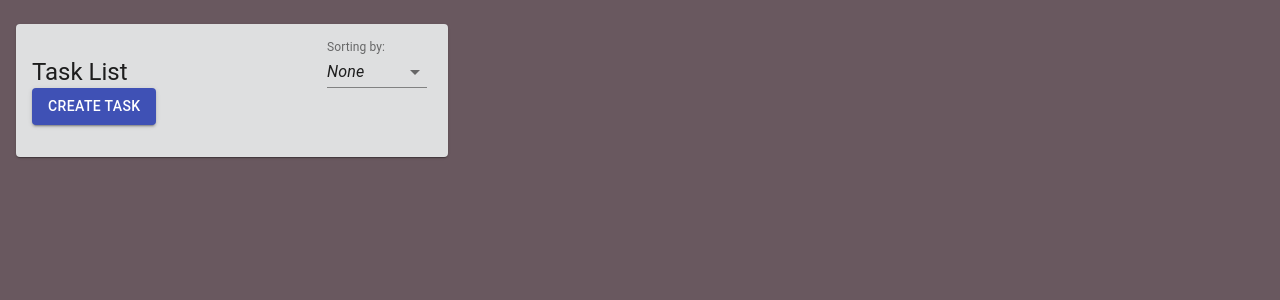
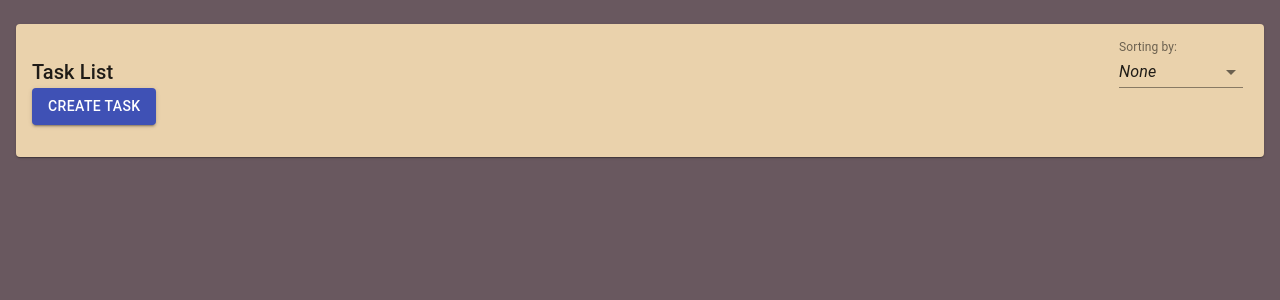
Before and after one commit to kkchu791/material-todo, a React (Create React App) app: page / in a window 1280 px wide. Shown: the top 300 px of the page. Built offline with nearby package versions, Linux system fonts and the light colour scheme.

Commit message:
Fix sorting bug where new items created are not sorted

```diff
--- a/src/components/TaskForm.js
+++ b/src/components/TaskForm.js
@@ -1,4 +1,4 @@
-import React, {useState} from 'react';
+ import React, {useState} from 'react';
 import { makeStyles } from '@material-ui/core/styles';
 import TextField from '@material-ui/core/TextField';
 import Button from '@material-ui/core/Button';
@@ -79,7 +79,7 @@ const TaskForm = ({
             <option></option>
             <option value={1}>low</option>
             <option value={2}>medium</option>
-            <option value={3}>hard</option>
+          <option value={3}>high</option>
           </Select>
           <FormHelperText>Required</FormHelperText>
         </FormControl>
--- a/src/components/TaskItem.js
+++ b/src/components/TaskItem.js
@@ -13,6 +13,7 @@ const useStyles = makeStyles({
     margin: "8px 0",
     display: "flex",
     alignItems: "center",
+    background: "#9CAFB7",
   },
   cardContent: {
     padding: "4px 10px",
@@ -37,7 +38,7 @@ const TaskItem = ({
           {task.description}
         </Typography>
         <Typography  color="textSecondary" variant="body2" component="p">
-          {`priority: (${PRIORITIES[task.priority]})`}
+          {`priority: ${PRIORITIES[task.priority]}`}
         </Typography>
       </div>
       <CardActions className={classes.cardActions}>
--- a/src/components/TaskList.js
+++ b/src/components/TaskList.js
@@ -17,8 +17,7 @@ import _ from 'lodash'
 const useStyles = makeStyles(theme => ({
   root: {
     padding: theme.spacing(4, 2),
-    background: "#DEDFE0",
-    width: "400px",
+    background: "#EAD2AC",
   },
   taskListHeader: {
     position: "relative",
@@ -27,7 +26,7 @@ const useStyles = makeStyles(theme => ({
     position: 'absolute',
     right: '5px',
     bottom: '0',
-    width: '100px',
+    width: '124px',
   },
 }));
 
@@ -37,7 +36,7 @@ const TaskList = () => {
   const [open, setOpen] = useState(false);
   const [tasks, setTasks] = useState([])
   const [currentTask, setCurrentTask] = useState({})
-  const [sort, setSort] = useState("None")
+  const [sort, setSort] = useState("none")
 
   const handleOpen = () => {
     setOpen(true);
@@ -73,18 +72,16 @@ const TaskList = () => {
 
   const handleSortChange = (event) => {
     event.preventDefault();
-    setSort(event.target.value);
+    const sortValue = event.target.value;
 
+    setSort(sortValue);
+  }
+
+  const sortTasks = () => {
+    if (sort === "none") return tasks;
     let sortedTasks;
-    if (event.target.value === "high_priority") {
-      sortedTasks = _.orderBy(tasks, ["priority"], ["desc"]);
-    } else if (event.target.value === "low_priority") {
-      sortedTasks = _.orderBy(tasks, ["priority"], ["asc"]);
-    } else {
-      sortedTasks = TaskService.getAll()
-    }
-
-    setTasks(sortedTasks)
+    let order = sort === "high_priority" ? "desc" : "asc" ;
+    return _.orderBy(tasks, ["priority"], [order]);
   }
 
   useEffect(() => {
@@ -95,13 +92,11 @@ const TaskList = () => {
     return () => TaskPubSub.unsubscribe(setTasks);
   }, []);
 
-  console.log(currentTask, 'CurrentTask')
-
   return (
     <Paper className={classes.root}>
       <div className="task-list">
         <div className={classes.taskListHeader}>
-          <Typography variant="h5" component="h3">
+          <Typography variant="h6" className={classes.taskListName}>
             Task List
           </Typography>
 
@@ -112,14 +107,14 @@ const TaskList = () => {
               value={sort || ""}
               onChange={handleSortChange}
             >
-              <MenuItem value="None"><em>None</em></MenuItem>
+              <MenuItem value="none"><em>None</em></MenuItem>
               <MenuItem value="high_priority">High Priority</MenuItem>
               <MenuItem value="low_priority">Low Priority</MenuItem>
             </Select>
           </FormControl>
         </div>
 
-        {tasks.map((task, index) => {
+        {sortTasks().map((task, index) => {
           return (
             <TaskItem
               key={index}
```
